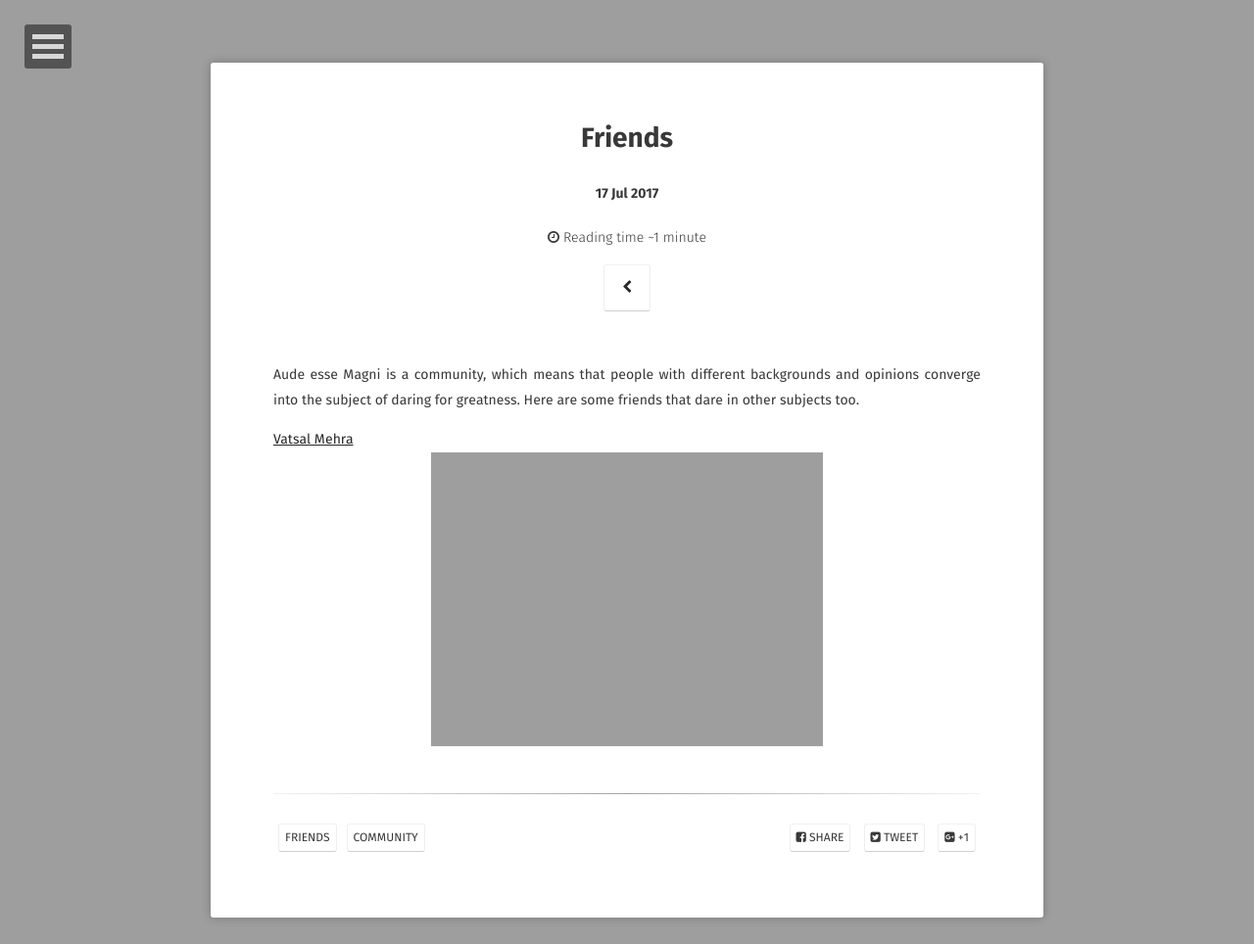
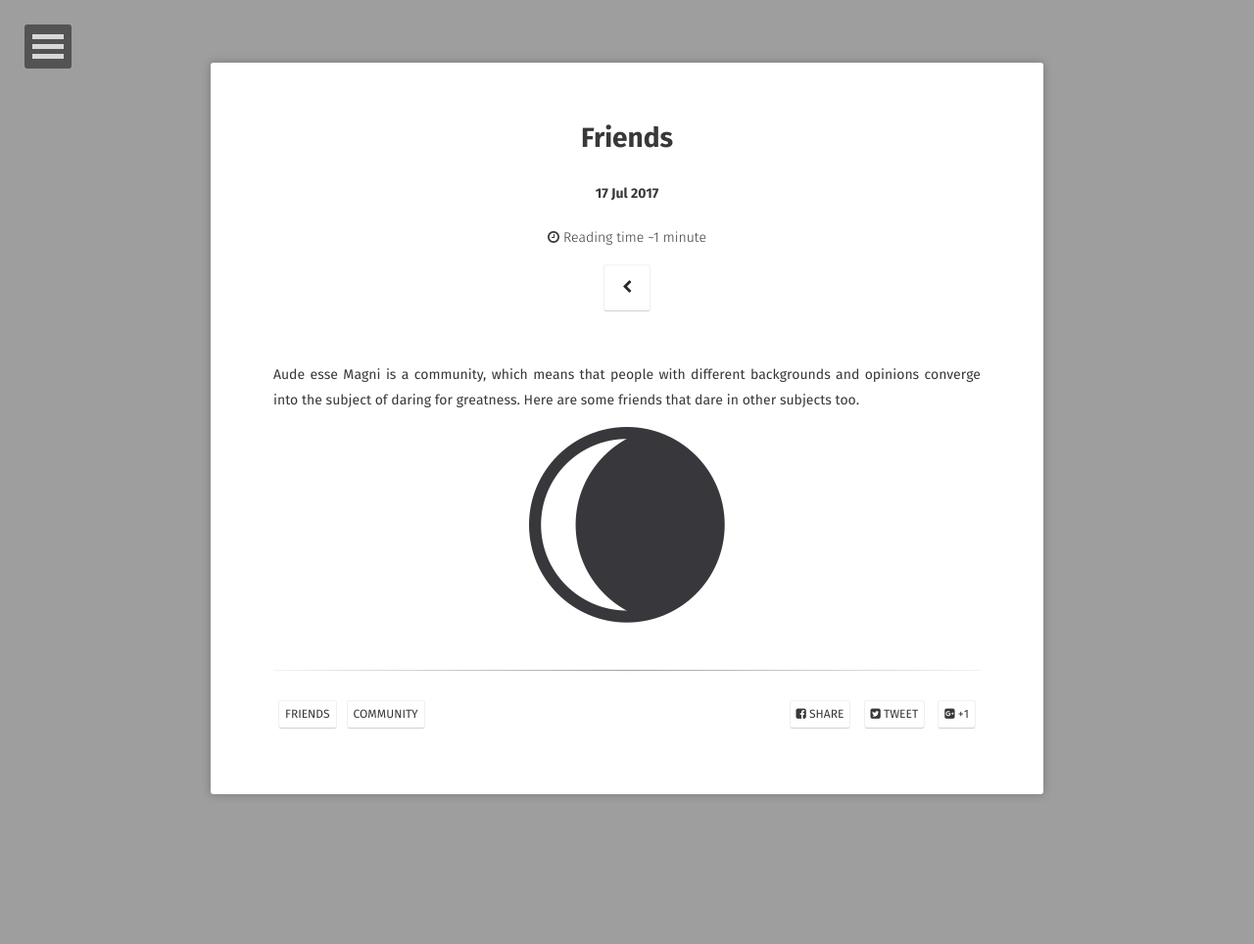
Before and after one commit to LGabrielM/LGabrielM.github.io, a Jekyll site: the page built from _posts/2017-07-17-Friends.md, in a window 1280 px wide. Shown: the whole page at 98% size. Built offline with Jekyll 4.4.1, drawn with Linux system fonts in a browser that asks for light colours; some web fonts are replaced.

Commit message:
change pic

```diff
--- a/_posts/2017-07-17-Friends.md
+++ b/_posts/2017-07-17-Friends.md
@@ -12,5 +12,4 @@ comments: false
 
 Aude esse Magni is a community, which means that people with different backgrounds and opinions converge into the subject of daring for greatness. Here are some friends that dare in other subjects too.
 
-[Vatsal Mehra]({{ site.url }}/assets/img/cavus.JPG)
-[![booo]({{ site.url }}/assets/img/cavus.JPG)](google.com)
+[![booo]({{ site.url }}/assets/img/logo.png)](https:/vatsalmehra.com)
```
